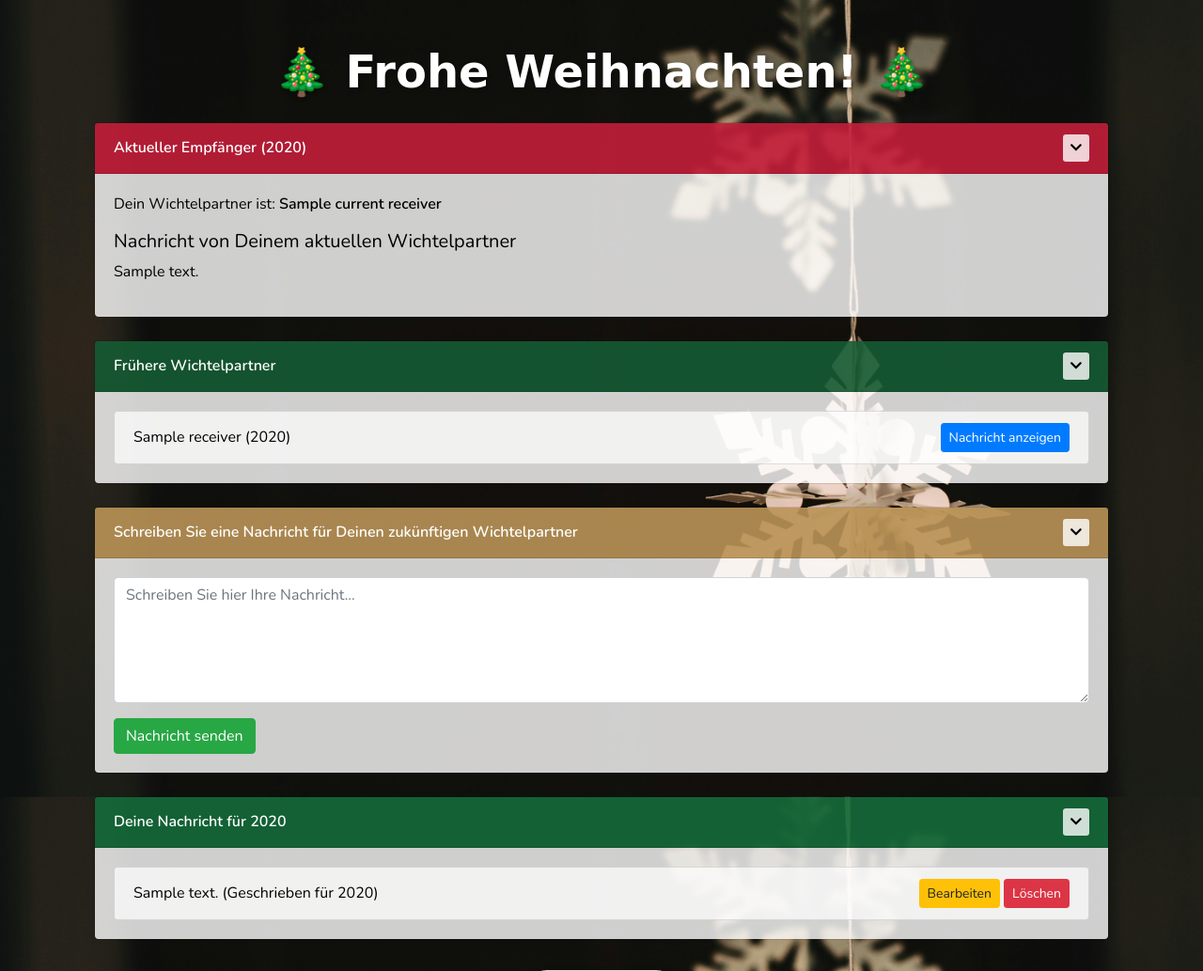
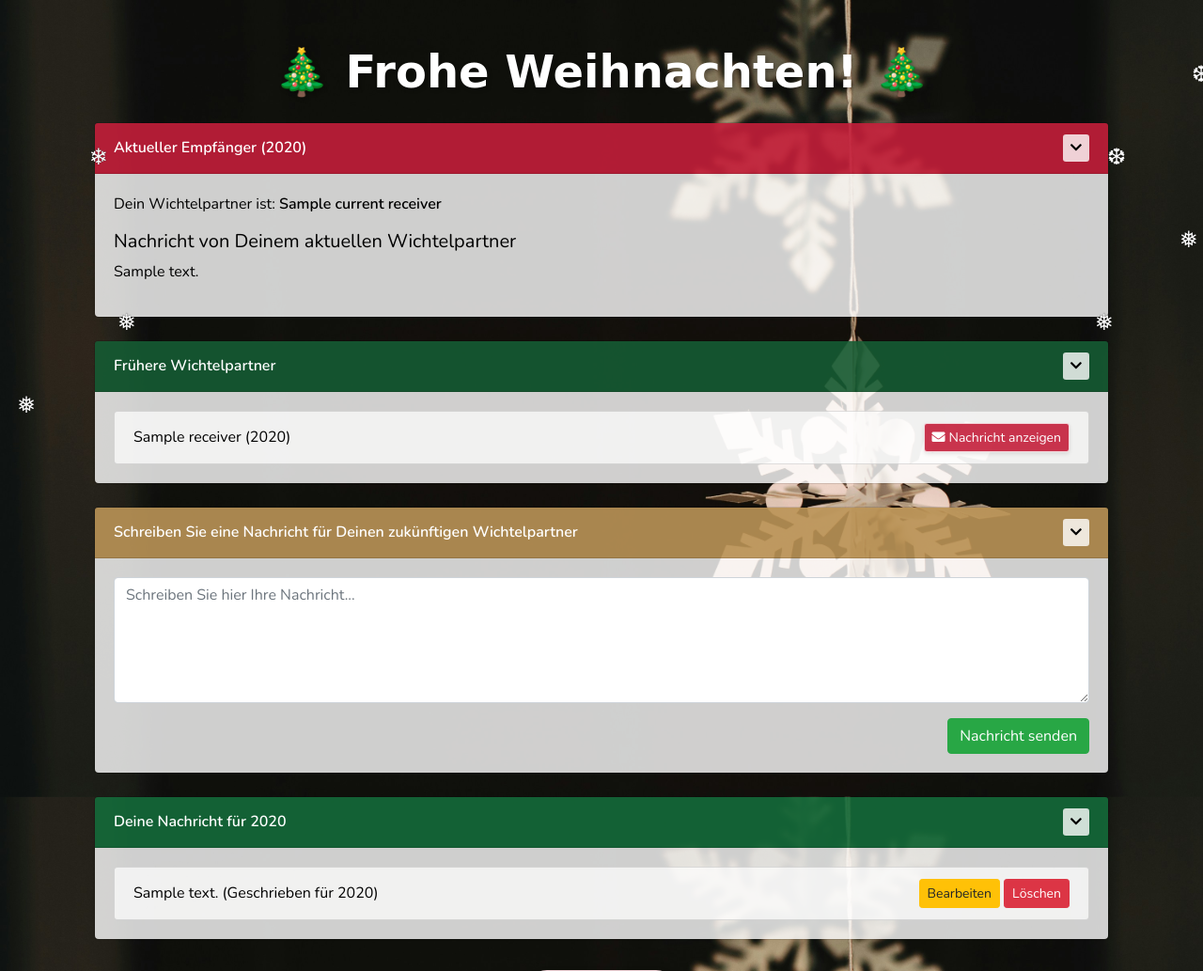
Before and after one commit to zockerei/secret-santa, a Flask app: template app/participant/templates/participant_dashboard.html in a window 1280 px wide. Shown: the top 1033 px of the page at 94% size. Run offline with Flask 3, Linux system fonts and the light colour scheme; the template is opened without the code that fills it: most values are stand-ins (such as "Sample title", 1, 10 or a date in 2020); some libraries are stand-ins or nearby versions; some web fonts are replaced.

Commit message:
Added snowflakes to the dashboard. Button now to the right. Button switched in edit_message.

```diff
--- a/app/participant/static/css/style.css
+++ b/app/participant/static/css/style.css
@@ -23,31 +23,64 @@ body {
 }
 
 /* Add some decorative elements */
-.snowflake {
+.snowflakes-left,
+.snowflakes-right {
     position: fixed;
     top: 0;
-    left: 0;
-    width: 100%;
     height: 100%;
+    width: 150px; /* Adjust width of snowflake area */
     pointer-events: none;
     z-index: 1000;
 }
 
-.snowflake-item {
-    position: absolute;
-    top: -10px;
-    width: 10px;
-    height: 10px;
-    background: white;
-    border-radius: 50%;
-    opacity: 0.8;
-    animation: fall linear infinite;
+.snowflakes-left {
+    left: 0;
 }
 
-@keyframes fall {
-    to {
-        transform: translateY(100vh);
-    }
+.snowflakes-right {
+    right: 0;
+}
+
+.snowflake {
+    color: #fff;
+    font-size: 1.5em;
+    font-family: Arial;
+    text-shadow: 0 0 1px #000;
+    position: absolute;
+    top: -10%;
+    z-index: 9999;
+    user-select: none;
+    cursor: default;
+    animation-name: snowflakes-fall, snowflakes-shake;
+    animation-duration: 10s, 3s;
+    animation-timing-function: linear, ease-in-out;
+    animation-iteration-count: infinite, infinite;
+    animation-play-state: running, running;
+}
+
+/* Adjust snowflake positions for left side */
+.snowflakes-left .snowflake:nth-of-type(1) { left: 10%; animation-delay: 1s, 1s; }
+.snowflakes-left .snowflake:nth-of-type(2) { left: 30%; animation-delay: 6s, 0.5s; }
+.snowflakes-left .snowflake:nth-of-type(3) { left: 50%; animation-delay: 4s, 2s; }
+.snowflakes-left .snowflake:nth-of-type(4) { left: 70%; animation-delay: 2s, 2s; }
+.snowflakes-left .snowflake:nth-of-type(5) { left: 90%; animation-delay: 8s, 3s; }
+
+/* Adjust snowflake positions for right side */
+.snowflakes-right .snowflake:nth-of-type(1) { left: 10%; animation-delay: 2s, 2s; }
+.snowflakes-right .snowflake:nth-of-type(2) { left: 30%; animation-delay: 4s, 1s; }
+.snowflakes-right .snowflake:nth-of-type(3) { left: 50%; animation-delay: 6s, 3s; }
+.snowflakes-right .snowflake:nth-of-type(4) { left: 70%; animation-delay: 3s, 2s; }
+.snowflakes-right .snowflake:nth-of-type(5) { left: 90%; animation-delay: 5s, 1s; }
+
+@keyframes snowflakes-fall {
+    0% { top: -10% }
+    100% { top: 100% }
+}
+
+@keyframes snowflakes-shake {
+    0% { transform: translateX(0px) }
+    50% { transform: translateX(20px) }
+    100% { transform: translateX(0px) }
 }
 
 /* Align text and button on the same line */
@@ -217,3 +250,25 @@ h1 {
 .modal .close:hover {
     color: rgba(255, 255, 255, 0.8);
 }
+
+/* Christmas-styled view message button */
+.btn-view-message {
+    background-color: rgba(196, 30, 58, 0.9) !important; /* Christmas red */
+    color: white !important;
+    border: 1px solid rgba(255, 255, 255, 0.8) !important;
+    transition: all 0.3s ease;
+    font-family: 'Nunito', sans-serif;
+    box-shadow: 0 2px 4px rgba(0, 0, 0, 0.1);
+}
+
+.btn-view-message:hover {
+    background-color: rgba(196, 30, 58, 1) !important;
+    transform: translateY(-1px);
+    box-shadow: 0 4px 8px rgba(0, 0, 0, 0.2);
+    border-color: white !important;
+}
+
+.btn-view-message:active {
+    transform: translateY(0);
+    box-shadow: 0 2px 4px rgba(0, 0, 0, 0.1);
+}
--- a/app/participant/static/js/script.js
+++ b/app/participant/static/js/script.js
@@ -1,31 +1,3 @@
-// Add a simple snowfall effect
-function createSnowflakes() {
-    const snowflakeContainer = document.querySelector('.snowflake');
-    for (let i = 0; i < 100; i++) {
-        const snowflake = document.createElement('div');
-        snowflake.className = 'snowflake-item';
-        snowflake.style.left = Math.random() * 100 + 'vw';
-        snowflake.style.animationDuration = Math.random() * 3 + 2 + 's';
-        snowflakeContainer.appendChild(snowflake);
-    }
-}
-
-// Call the function when the page loads
-window.onload = function() {
-    playChristmasMusic();
-    createSnowflakes(); // Initialize snowflakes
-};
-
-// Optionally, add a toggle for the music
-document.getElementById('music-toggle').addEventListener('click', function() {
-    const audio = document.querySelector('audio');
-    if (audio.paused) {
-        audio.play();
-    } else {
-        audio.pause();
-    }
-});
-
 // Function to view message
 function viewMessage(receiverId, year, receiverName) {
     fetch(`/participant/view_message/${receiverId}/${year}`)
@@ -53,8 +25,7 @@ function viewMessage(receiverId, year, receiverName) {
 // Function to confirm delete
 function confirmDelete(messageId) {
     var deleteForm = document.getElementById('deleteForm');
-    var baseUrl = "{{ url_for('participant.delete_message', message_id=0) }}";
-    deleteForm.action = baseUrl.replace('0', messageId);
+    deleteForm.action = `/participant/delete_message/${messageId}`;
     $('#deleteModal').modal('show');
 }
 
--- a/app/participant/templates/edit_message.html
+++ b/app/participant/templates/edit_message.html
@@ -28,8 +28,8 @@
                         <textarea id="message_text" name="message_text" rows="5" class="form-control" required>{{ message.message }}</textarea>
                     </div>
                     <div class="d-flex justify-content-between">
+                        <a href="{{ url_for('participant.participant_dashboard') }}" class="btn btn-secondary">Zurück zum Dashboard</a>
                         <button type="submit" class="btn btn-success">Nachricht aktualisieren</button>
-                        <a href="{{ url_for('participant.participant_dashboard') }}" class="btn btn-secondary">Zurück zum Dashboard</a>
                     </div>
                 </form>
             </div>
--- a/app/participant/templates/participant_dashboard.html
+++ b/app/participant/templates/participant_dashboard.html
@@ -9,10 +9,24 @@
 
 {% block content %}
 <div class="container mt-5">
+    <!-- Add left and right snowflake containers -->
+    <div class="snowflakes-left" aria-hidden="true">
+        <div class="snowflake">❅</div>
+        <div class="snowflake">❆</div>
+        <div class="snowflake">❄</div>
+        <div class="snowflake">❅</div>
+        <div class="snowflake">❆</div>
+    </div>
+
+    <div class="snowflakes-right" aria-hidden="true">
+        <div class="snowflake">❅</div>
+        <div class="snowflake">❆</div>
+        <div class="snowflake">❄</div>
+        <div class="snowflake">❅</div>
+        <div class="snowflake">❆</div>
+    </div>
+
     <h1 class="text-center mb-4">🎄 Frohe Weihnachten! 🎄</h1> <!-- Christmas Greeting -->
-
-    <!-- Add a decorative snowflake element -->
-    <div class="snowflake"></div>
 
     <div class="card mb-4">
         <div class="card-header bg-primary text-white d-flex justify-content-between align-items-center">
@@ -52,7 +66,9 @@
                         {% for receiver in past_receivers %}
                             <li class="list-group-item d-flex justify-content-between align-items-center">
                                 {{ receiver.receiver_name }} ({{ receiver.year }})
-                                <button class="btn btn-primary btn-sm" onclick="viewMessage({{ receiver.receiver_id }}, {{ receiver.year }}, '{{ receiver.receiver_name }}')">Nachricht anzeigen</button>
+                                <button class="btn btn-view-message btn-sm" onclick="viewMessage({{ receiver.receiver_id }}, {{ receiver.year }}, '{{ receiver.receiver_name }}')">
+                                    <i class="fas fa-envelope mr-1"></i>Nachricht anzeigen
+                                </button>
                             </li>
                         {% endfor %}
                     </ul>
@@ -76,7 +92,9 @@
                     <div class="form-group">
                         <textarea class="form-control" name="message_text" rows="5" placeholder="Schreiben Sie hier Ihre Nachricht..." required></textarea>
                     </div>
-                    <button type="submit" class="btn btn-success">Nachricht senden</button>
+                    <div class="text-right">
+                        <button type="submit" class="btn btn-success">Nachricht senden</button>
+                    </div>
                 </form>
             </div>
         </div>
```
